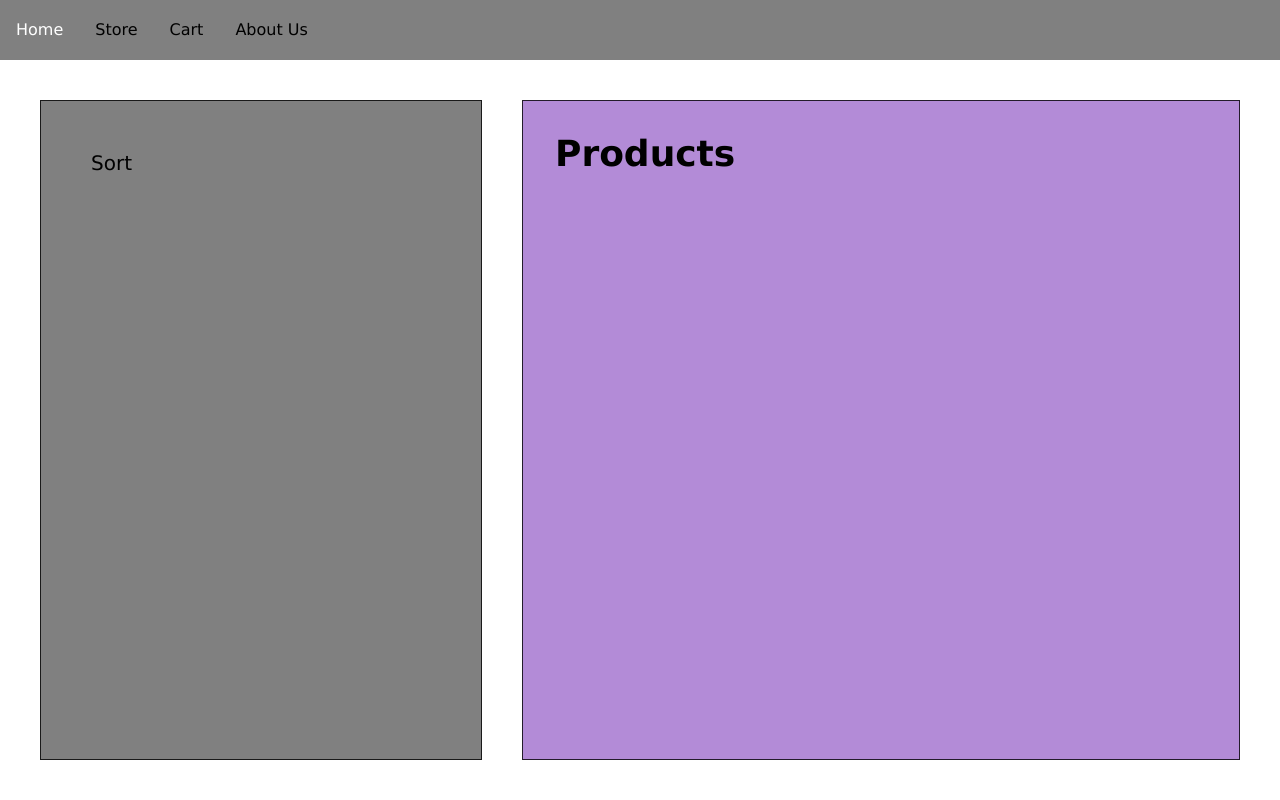
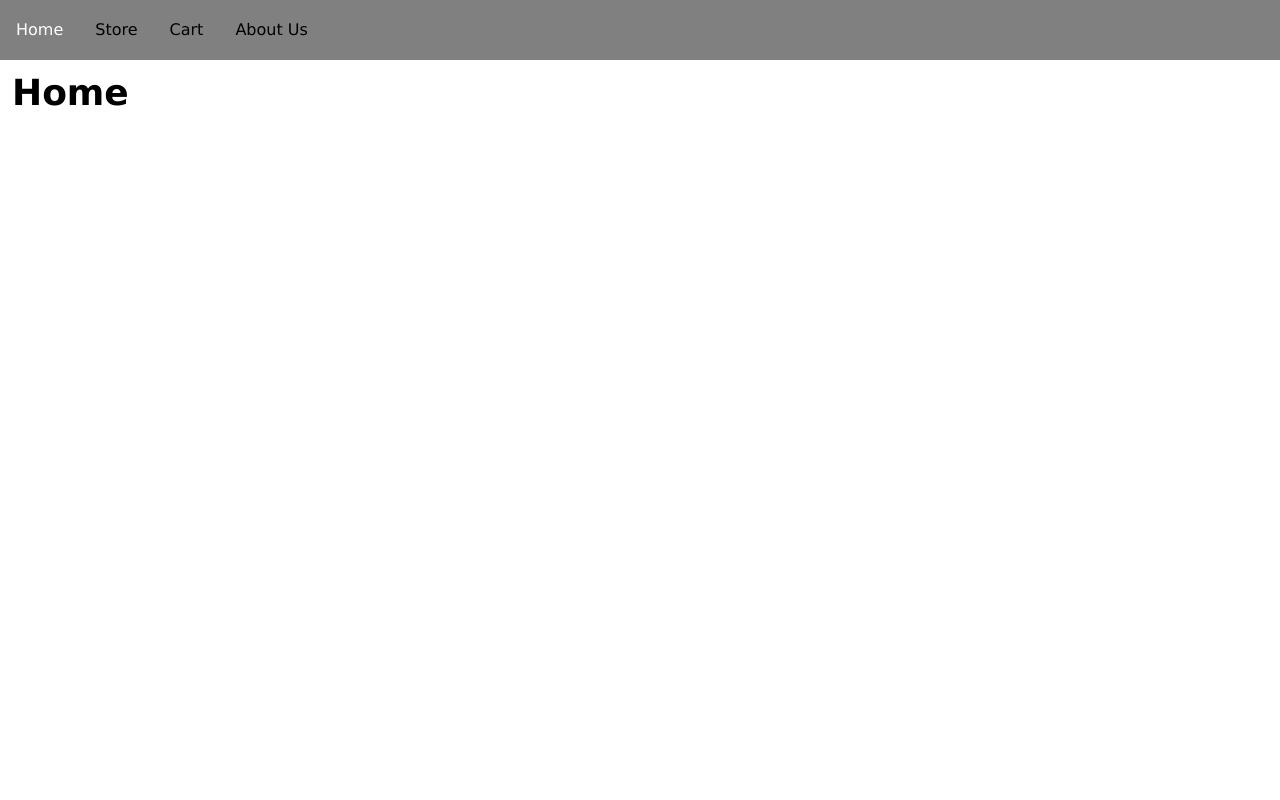
Before and after one commit to aclar119/Online-Store, a PHP site: page /Home.html in a window 1280 px wide. Run offline with PHP 8.4, Linux system fonts and the light colour scheme.

Commit message:
Fixed previous commit

```diff
--- a/Home/Home.css
+++ b/Home/Home.css
@@ -49,38 +49,4 @@ h1 {
   margin: 12px;
   font-size: 36px;
   text-align: left;
-
 }
-
-/* Managing flexboxes */
-.flex-container {
-  display: flex;
-  flex-wrap: nowrap;
-  flex-direction: row;
-  height: calc(100% - 60px);
-}
-
-.flex-container>div {
-  background-color: rgba(161, 110, 205, 0.8);
-  border: 1px solid rgba(0, 0, 0, 0.8);
-  padding: 20px;
-}
-
-div.sort-and-filter {
-  background-color: gray;
-  margin: 40px;
-  flex: 0 0 400px;
-  font-size: 20px;
-
-}
-
-.sort-and-filter p {
-  margin: 0px;
-  padding: 30px;
-}
-
-div.products {
-  flex-grow: 1;
-  margin: 40px;
-  margin-left: 0;
-}
--- a/Home/Home.html
+++ b/Home/Home.html
@@ -13,14 +13,7 @@
             <li><a href="../AboutUs/AboutUs.html">About Us</a></li>
         </ul>
 
-        <div class="flex-container">
-            <div class="sort-and-filter">
-                    <p>Sort</p>
-            </div>
-            <div class="products">
-                <h1>Products</h1>
-            </div>
-        </div>
+        <h1>Home</h1>
 
     </body>
 </html>
```
Also changed, not shown: BrowseProducts/BrowseProducts.css (+41 -5 lines), BrowseProducts/BrowseProducts.html (+8 -1 lines).
